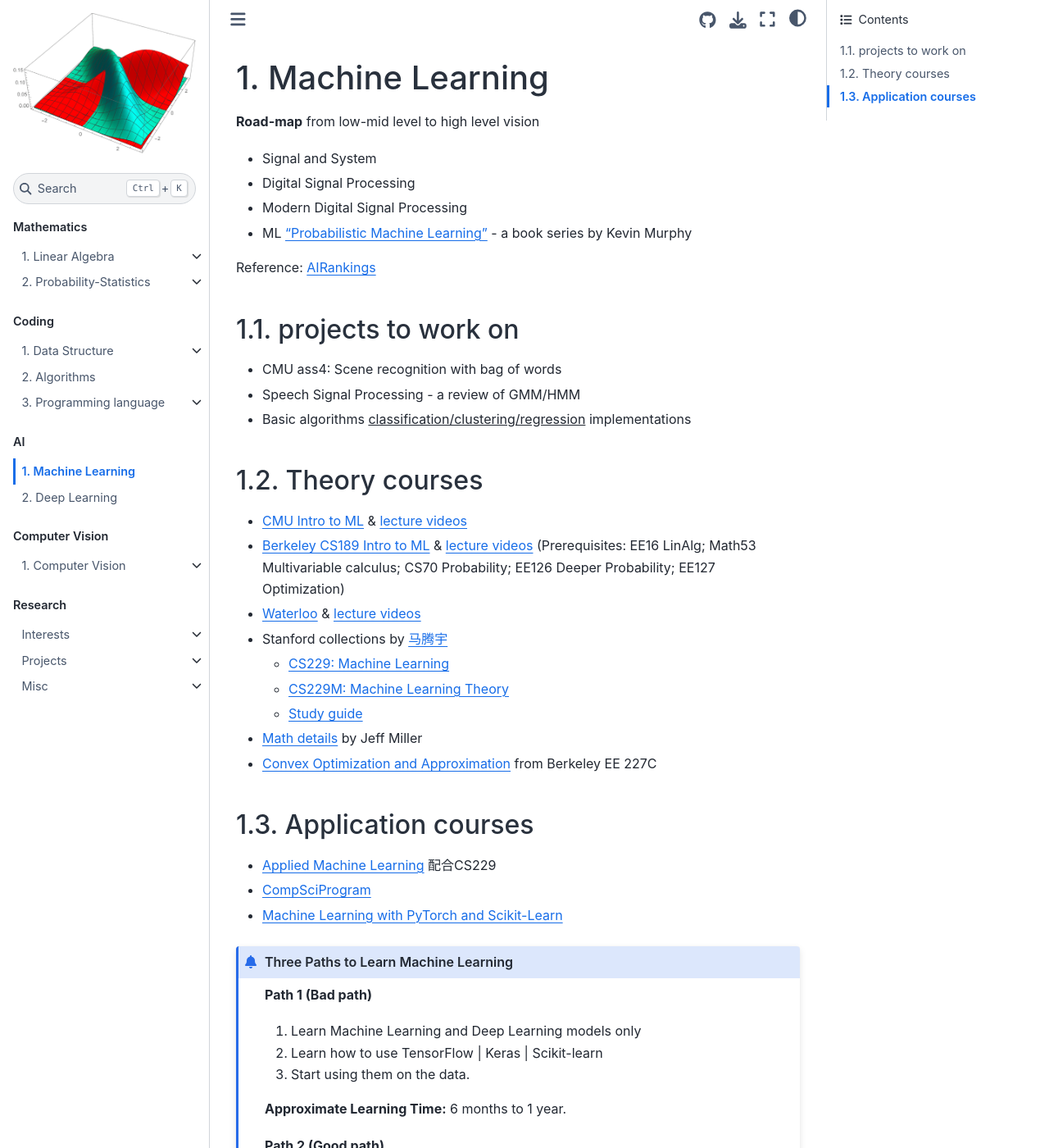
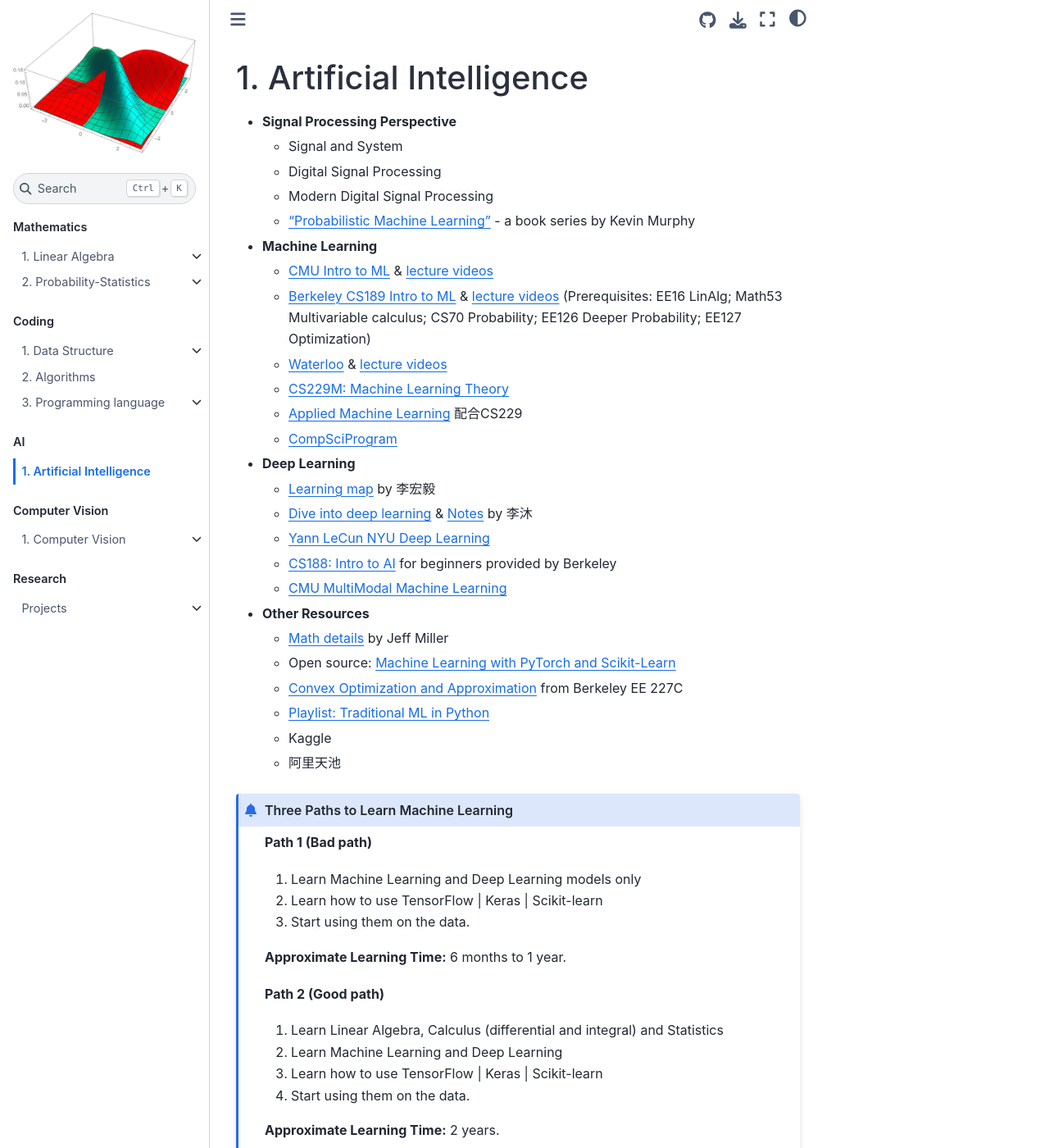
Before and after one commit to EeToSe/EeToSe.github.io, a Jupyter Book: the page built from chapters/6/ml.md, in a window 1280 px wide and 1400 px high. Shown: the whole window at 82% size. Built offline with Jupyter Book 1.0.4 settings and Sphinx 7.4.7 and the Sphinx Book theme 1.1.4, drawn with Linux system fonts in a browser that asks for light colours; pages that are not in the unit, such as notebooks, are missing from menus; some of the changed text lies outside the part shown.

Commit message:
combined

````diff
--- a/chapters/10/1/misc.md
+++ /dev/null
@@ -1,3 +0,0 @@
-# Misc
-```{tableofcontents}
-```
--- a/chapters/6/ml.md
+++ b/chapters/6/ml.md
@@ -1,34 +1,33 @@
-# Machine Learning
-**Road-map** from low-mid level to high level vision
+# Artificial Intelligence
 
-- Signal and System
-- Digital Signal Processing
-- Modern Digital Signal Processing
-- ML ["Probabilistic Machine Learning"](https://probml.github.io/pml-book/) - a book series by Kevin Murphy
+- **Signal Processing Perspective**
+  - Signal and System
+  - Digital Signal Processing
+  - Modern Digital Signal Processing
+  - ["Probabilistic Machine Learning"](https://probml.github.io/pml-book/) - a book series by Kevin Murphy
 
-Reference:
-[AIRankings](https://airankings.org/#scope=world&fromYear=2012&toYear=2022&sort=adj&venues=pami%7Cijcv%7Ccviu%7Cpr%7Cftcgv%7Ccvpr%7Ciccv%7Ceccv)
+- **Machine Learning**
+  - [CMU Intro to ML](http://www.cs.cmu.edu/~mgormley/courses/10601/schedule.html) & [lecture videos](https://www.bilibili.com/video/BV15Z4y1K7Cd?spm_id_from=333.999.0.0)
+  - [Berkeley CS189 Intro to ML](https://www.eecs189.org/) & [lecture videos](https://www.bilibili.com/video/BV1KA41157yn?spm_id_from=333.999.0.0) (Prerequisites: EE16 LinAlg; Math53 Multivariable calculus; CS70 Probability; EE126 Deeper Probability; EE127 Optimization)
+  - [Waterloo](http://www.gautamkamath.com/courses/CS480-sp2021.html) & [lecture videos](https://www.bilibili.com/video/BV1Tf4y1Y7ZN/?spm_id_from=333.788.recommend_more_video.18)
+  - [CS229M: Machine Learning Theory](http://web.stanford.edu/class/stats214/)
+  - [Applied Machine Learning](https://www.cs.columbia.edu/~amueller/comsw4995s20/schedule/) 配合CS229
+  - [CompSciProgram](https://compphysics.github.io/CompSciProgram/)
 
-## projects to work on
-- CMU ass4: Scene recognition with bag of words
-- Speech Signal Processing - a review of GMM/HMM
-- Basic algorithms <u>classification/clustering/regression</u> implementations
+- **Deep Learning**
+  - [Learning map](http://speech.ee.ntu.edu.tw/~tlkagk/courses_ML20.html) by 李宏毅
+  - [Dive into deep learning](https://d2l.ai/) & [Notes](https://github.com/HIT-UG-Group/DeepLearning-MuLi-Notes) by 李沐
+  - [Yann LeCun NYU Deep Learning](https://atcold.github.io/pytorch-Deep-Learning/)
+  - [CS188: Intro to AI](https://inst.eecs.berkeley.edu/~cs188/sp22/) for beginners provided by Berkeley
+  - [CMU MultiModal Machine Learning](https://cmu-multicomp-lab.github.io/mmml-course/fall2020/)
 
-## Theory courses
-- [CMU Intro to ML](http://www.cs.cmu.edu/~mgormley/courses/10601/schedule.html) & [lecture videos](https://www.bilibili.com/video/BV15Z4y1K7Cd?spm_id_from=333.999.0.0)
-- [Berkeley CS189 Intro to ML](https://www.eecs189.org/) & [lecture videos](https://www.bilibili.com/video/BV1KA41157yn?spm_id_from=333.999.0.0) (Prerequisites: EE16 LinAlg; Math53 Multivariable calculus; CS70 Probability; EE126 Deeper Probability; EE127 Optimization)
-- [Waterloo](http://www.gautamkamath.com/courses/CS480-sp2021.html) & [lecture videos](https://www.bilibili.com/video/BV1Tf4y1Y7ZN/?spm_id_from=333.788.recommend_more_video.18)
-- Stanford collections by [马腾宇](https://ai.stanford.edu/~tengyuma/)
-  - [CS229: Machine Learning](https://cs229.stanford.edu/)
-  - [CS229M: Machine Learning Theory](http://web.stanford.edu/class/stats214/)
-  - [Study guide](https://stanford.edu/~shervine/teaching/cs-229/)
-- [Math details](http://jwmi.github.io/teaching.html) by Jeff Miller
-- [Convex Optimization and Approximation](https://ee227c.github.io/) from Berkeley EE 227C
-
-## Application courses
-- [Applied Machine Learning](https://www.cs.columbia.edu/~amueller/comsw4995s20/schedule/) 配合CS229
-- [CompSciProgram](https://compphysics.github.io/CompSciProgram/)
-- [Machine Learning with PyTorch and Scikit-Learn](https://sebastianraschka.com/books/)
+- **Other Resources**
+  - [Math details](http://jwmi.github.io/teaching.html) by Jeff Miller
+  - Open source: [Machine Learning with PyTorch and Scikit-Learn](https://sebastianraschka.com/books/)
+  - [Convex Optimization and Approximation](https://ee227c.github.io/) from Berkeley EE 227C
+  - [Playlist: Traditional ML in Python](https://www.youtube.com/playlist?list=PLZsOBAyNTZwaQB9nUTYUYNhz7b22bAJYY)
+  - Kaggle
+  - 阿里天池
 
 ```{admonition} Three Paths to Learn Machine Learning
 **Path 1 (Bad path)**
````
Also changed, not shown: chapters/10/1/1/problem.md (deleted, +0 -2 lines), chapters/10/1/3/opportunities.md (deleted, +0 -28 lines), chapters/10/2/fields.md (deleted, +0 -30 lines), chapters/10/research.md (added, +53 -0 lines), chapters/7/dl.md (deleted, +0 -8 lines), chapters/8/image.md (+3 -4 lines), chapters/index.md (+1 -1 lines).
